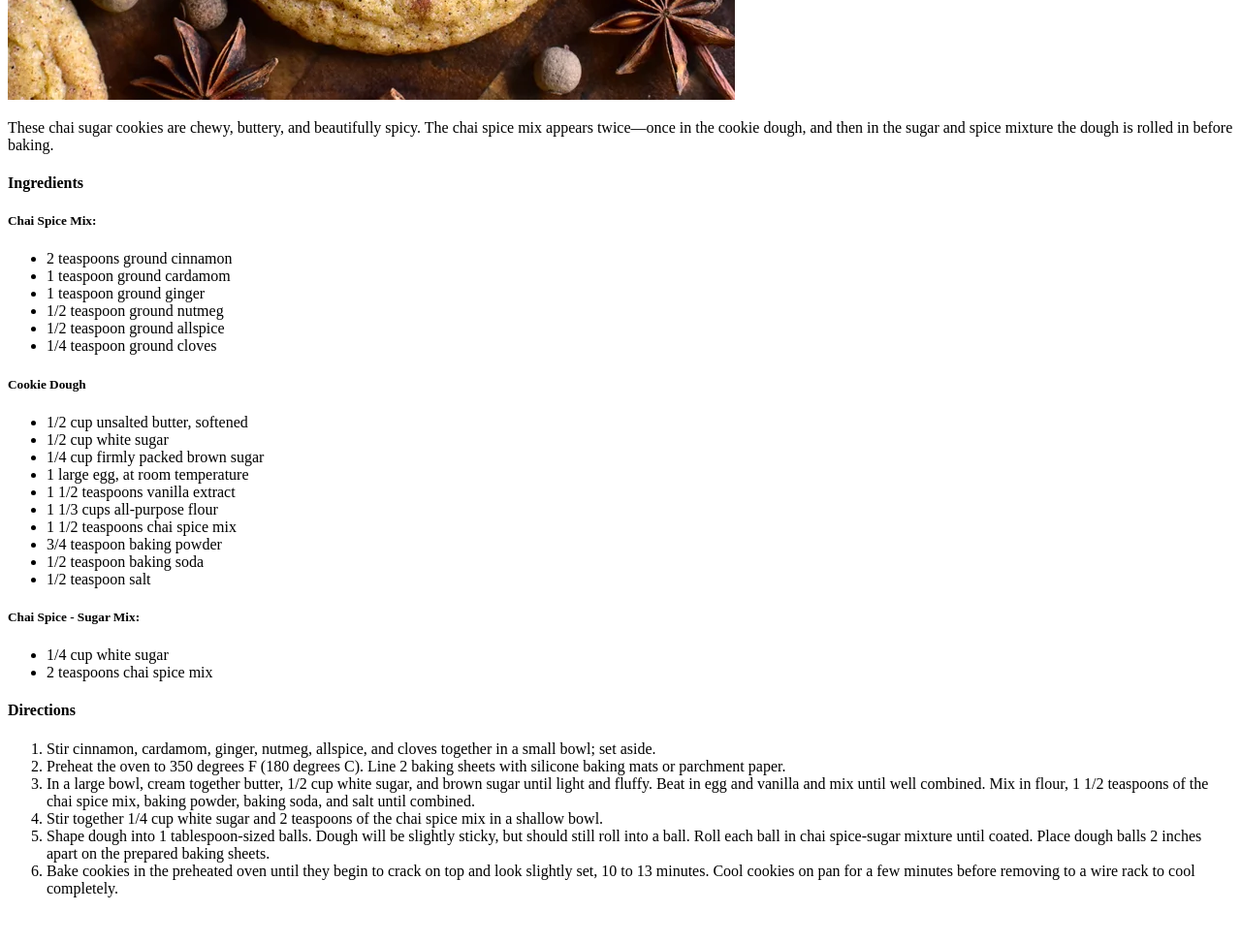
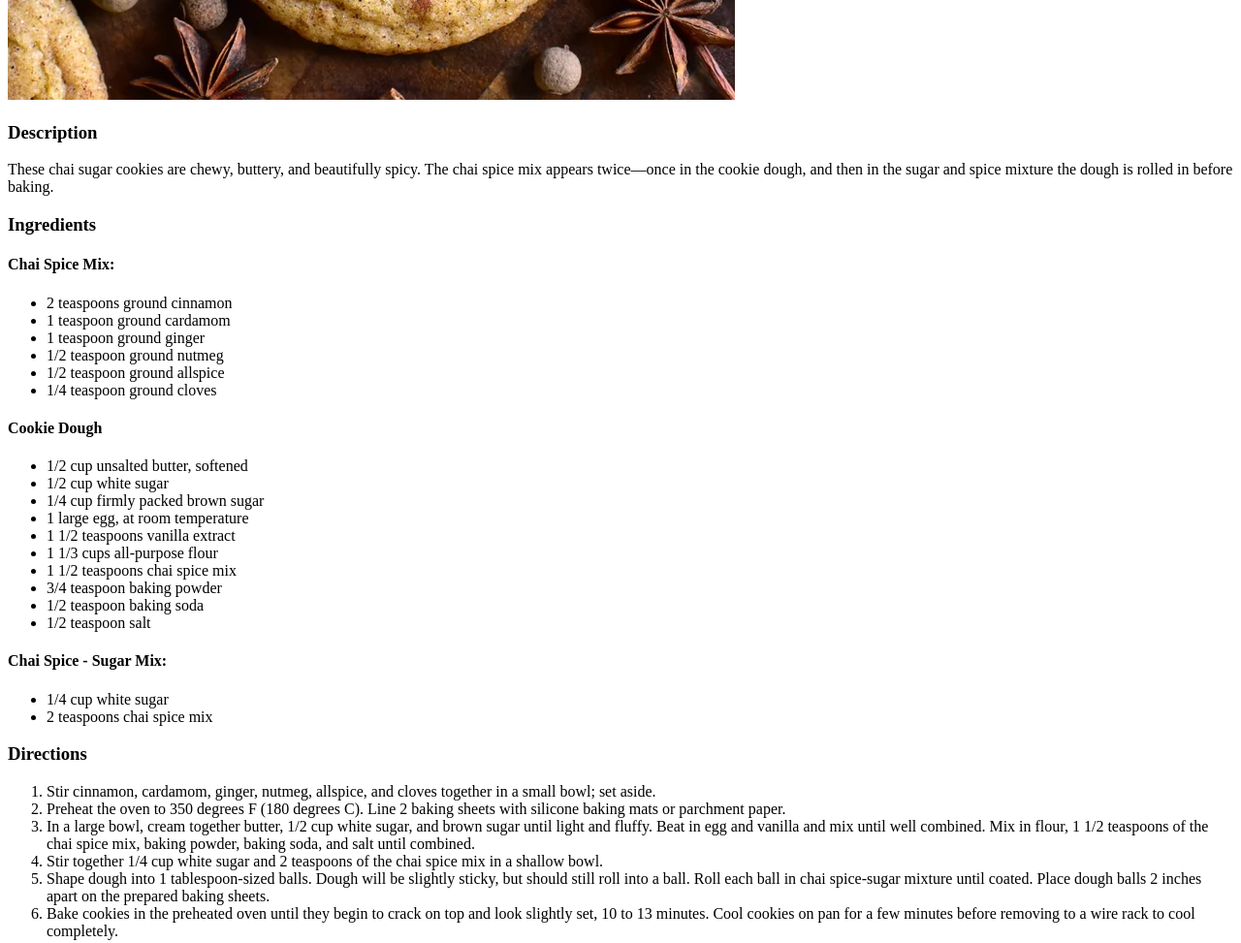
Before and after one commit to austinf01/odin-recipes, a plain HTML site: page recipes/chaisugarcookies.html in a window 1280 px wide. Shown: the part 540-1513 px from the top of the page at 97% size. Before the commit the page ends 1482 px from the top, so only its background shows below. Drawn offline with Linux system fonts and the light colour scheme.

Commit message:
Added description for chai sugar cookies

```diff
--- a/recipes/chaisugarcookies.html
+++ b/recipes/chaisugarcookies.html
@@ -8,12 +8,13 @@
     <body>
         <h1>Chai Sugar Cookies Recipe</h1>
         <img src="../images/chaisugarcookie.jpg">
+        <h3>Description</h3>
         <p>These chai sugar cookies are chewy, buttery, and beautifully spicy.
             The chai spice mix appears twice—once in the cookie dough, and then
             in the sugar and spice mixture the dough is rolled in before baking.
         </p>
-        <h4>Ingredients</h4>
-        <h5>Chai Spice Mix:</h5>
+        <h3>Ingredients</h3>
+        <h4>Chai Spice Mix:</h4>
         <ul>
             <li>2 teaspoons ground cinnamon</li>
             <li>1 teaspoon ground cardamom</li>
@@ -22,7 +23,7 @@
             <li>1/2 teaspoon ground allspice</li>
             <li>1/4 teaspoon ground cloves</li>
         </ul>
-        <h5>Cookie Dough</h5>
+        <h4>Cookie Dough</h4>
         <ul>
             <li>1/2 cup unsalted butter, softened</li>
             <li>1/2 cup white sugar</li>
@@ -35,13 +36,13 @@
             <li>1/2 teaspoon baking soda</li>
             <li>1/2 teaspoon salt</li>
         </ul>
-        <h5>Chai Spice - Sugar Mix:</h5>
+        <h4>Chai Spice - Sugar Mix:</h4>
         <ul>
             <li>1/4 cup white sugar</li>
             <li>2 teaspoons chai spice mix</li>
         </ul>
 
-        <h4>Directions</h4>
+        <h3>Directions</h3>
         <ol>
             <li>Stir cinnamon, cardamom, ginger, nutmeg, allspice, and cloves together in a small bowl; set aside.</li>
             <li>Preheat the oven to 350 degrees F (180 degrees C). Line 2 baking sheets with silicone baking mats or parchment paper.</li>
```
